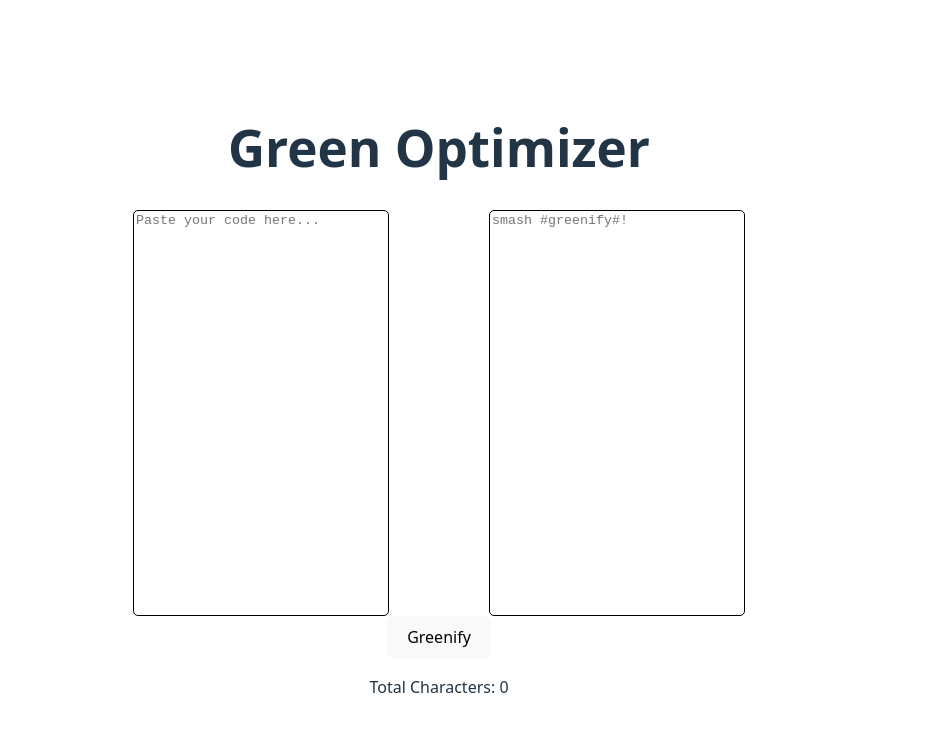
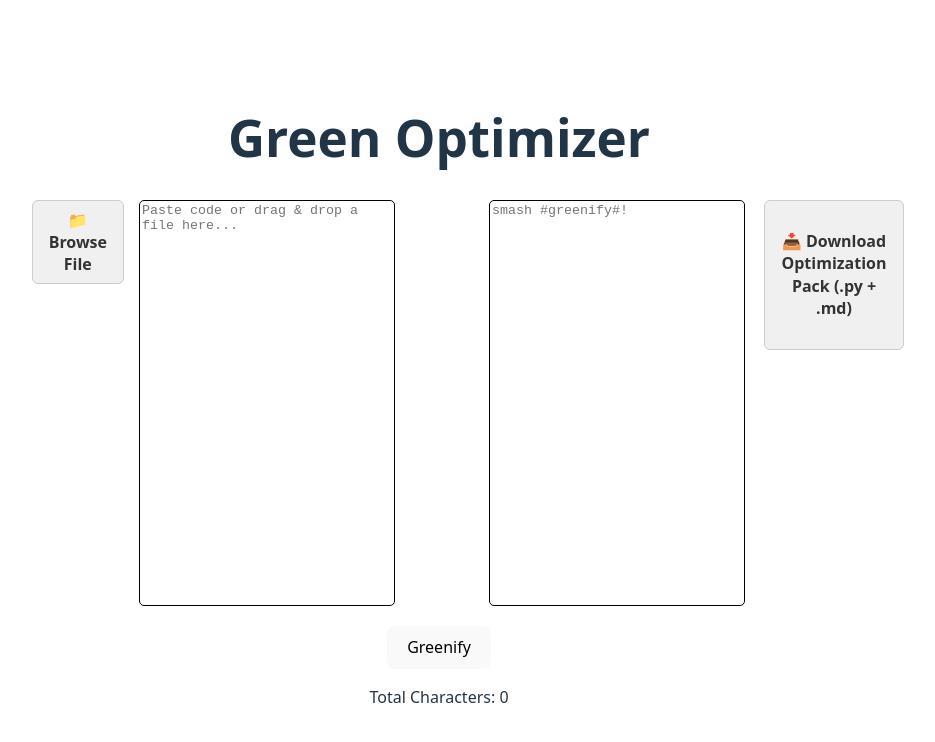
Before and after one commit to andreymalyshev-de/greenifier, a React app in the folder frontend/: page / in a window 1280 px wide. Shown: the top 742 px of the page, without its empty margins (201-1136 px from the left). Built offline with nearby package versions, Linux system fonts and the light colour scheme; the HTML template or start-up script is replaced by a standard one.

Commit message:
logic additions

```diff
--- a/frontend/src/App.css
+++ b/frontend/src/App.css
@@ -41,10 +41,12 @@
   color: #888;
 }
 
-.box-row{
+.box-row {
   display: grid;
-  gap: 100px;
+  gap: 100px; /* Reduced from 100px to pull blocks closer */
   grid-template-columns: 1fr 1fr;
+  justify-content: center; /* Ensures equal distance from the center */
+  margin-bottom: 20px;
 }
 
 .box {
@@ -56,3 +58,94 @@
   width: 250px;
   height: 400px
 }
+
+/* App.css */
+.input-wrapper {
+  position: relative;
+  display: flex;
+  flex-direction: column;
+}
+
+.dragging-active textarea {
+  border: 2px dashed #4CAF50; /* Green dashed border */
+  background-color: rgba(76, 175, 80, 0.05);
+}
+
+.drag-overlay {
+  position: absolute;
+  top: 0;
+  left: 0;
+  right: 0;
+  bottom: 0;
+  background-color: rgba(76, 175, 80, 0.9);
+  color: white;
+  display: flex;
+  justify-content: center;
+  align-items: center;
+  font-size: 1.5rem;
+  font-weight: bold;
+  border-radius: 8px;
+  pointer-events: none; /* Prevents the overlay from blocking the drop event */
+  z-index: 10;
+}
+
+.left-column {
+  display: flex;
+  flex-direction: column;
+  gap: 10px;
+  width: 100%;
+}
+
+/* Styles for the new "Browse" button */
+.secondary-btn {
+  padding: 8px 16px;
+  background-color: #f0f0f0;
+  color: #333;
+  border: 1px solid #ccc;
+  border-radius: 6px;
+  cursor: pointer;
+  font-weight: bold;
+  align-self: flex-start; /* Aligns the button to the left */
+  transition: all 0.2s ease;
+  position: absolute;
+  right: calc(100% + 15px); /* Pushes it 15px to the left of the textbox */
+  top: 0;
+}
+
+.secondary-btn:hover {
+  background-color: #e4e4e4;
+  border-color: #4CAF50;
+
+}
+
+.button-group {
+  display: flex;
+  position: relative;
+  width: 250px;
+  flex-direction: column;
+}
+
+.download-btn {
+  width: 140px;        /* Decreased width */
+  height: 150px;       /* Increased height */
+  white-space: normal;  /* Allows the text to wrap into multiple lines */
+  display: flex;
+  align-items: center;
+  justify-content: center;
+  text-align: center;
+  margin-left: 10px;
+  line-height: 1.4;    /* Better spacing for wrapped text */
+
+  padding: 8px 16px;
+  background-color: #f0f0f0;
+  color: #333;
+  border: 1px solid #ccc;
+  border-radius: 6px;
+  cursor: pointer;
+  font-weight: bold;
+  align-self: flex-start; /* Aligns the button to the left */
+  transition: all 0.2s ease;
+  position: absolute;
+  left: calc(100% + 15px); /* Pushes it 15px to the right of the textbox */
+  top: 0;
+}
--- a/frontend/src/App.tsx
+++ b/frontend/src/App.tsx
@@ -1,7 +1,10 @@
-import { useState } from 'react';
+import React, { useState } from 'react';
 import './App.css';
+import { useRef } from 'react';
 
 function App() {
+  // a hook for the state of the left box
+  const [isDragging, setIsDragging] = useState(false);
   // 1. Memory for the box where you type
   const [code, setCode] = useState("");
   // old input, new input(as a function) = useState converts given value to a variable
@@ -10,6 +13,12 @@ function App() {
   // 2. Memory for the box where the AI result will show up
   const [result, setResult] = useState("");
   //the same here
+
+  const[code_type, setCode_type] = useState("");
+  const[readme, setReadme] = useState("");
+
+  const fileInputRef = useRef<HTMLInputElement>(null); // reference hook
+  // it is referred by the input block. when browseClick activates this ref automatically gets the value of the input and clicks on it
 
   // 3. This function runs when you click the button
 const handleGreenify = async (e: React.MouseEvent<HTMLButtonElement>) => {
@@ -31,9 +40,11 @@ const handleGreenify = async (e: React.MouseEvent<HTMLButtonElement>) => {
       console.log("3. Parsed JSON object:", answer);
 
       // Explicitly check that the 'response' key exists and is a string
-      if (answer && typeof answer.response === "string") {
-        console.log("4. SUCCESS! Setting result text to:", answer.response);
-        setResult(answer.response);
+      if (answer && typeof answer.code === "string") {
+        console.log("4. SUCCESS! Setting result text to:", answer.code);
+        setResult(answer.code);
+        setCode_type(answer.code_type);
+        setReadme(answer.readme);
       } else {
         console.error("4. ERROR: The JSON doesn't have a valid 'response' key.");
         setResult("Error: Could not extract AI text.");
@@ -44,6 +55,70 @@ const handleGreenify = async (e: React.MouseEvent<HTMLButtonElement>) => {
       setResult("error");
     }
   };
+
+  // file uploading button
+  const handleFileUpload = (event: React.ChangeEvent<HTMLInputElement>) => {
+    const file = event.target.files?.[0];
+    if (!file) return;
+
+    // Green Check: Prevent massive files
+    if (file.size > 100000) {
+      alert("File is too large! Please upload a file smaller than 100KB.");
+      return;
+    }
+
+    //checks if it's not a photo etc.
+    if (!file.type.startsWith("text")) {
+      alert("Unsupported file type. Please select a text file.");
+      if (fileInputRef.current) {
+        fileInputRef.current.value = "";
+      }
+      return;
+    }
+
+    const reader = new FileReader();
+    reader.onload = (e) => {
+      const text = e.target?.result;
+      if (typeof text === "string") {
+        setCode(text);
+      }
+    };
+    reader.readAsText(file);
+
+    // Reset the input value so the user can upload the same file again if they want
+    if (fileInputRef.current) {
+      fileInputRef.current.value = "";
+    }
+  };
+
+  // 4. New Function: Link the pretty button to the ugly hidden input
+  const handleBrowseClick = () => {
+    fileInputRef.current?.click();
+  };
+
+  const handleDownload = () => {
+    if (result == "" || result == "Sorry, it doesn't seem to be a valid code!" || result == "Error: Could not extract AI text." || code_type == "error") {
+      alert("Nothing to download yet!"); //if bad code or nth submitted
+      return;
+    }
+    //code file
+    const codeBlob = new Blob([result], {type: "text/plain"});
+    const codeUrl = URL.createObjectURL(codeBlob);
+    const codeLink = document.createElement("a");
+    codeLink.href  = codeUrl;
+    codeLink.download = "optimized_code." + code_type;
+    codeLink.click(); //begins the download
+    URL.revokeObjectURL(codeUrl); //frees the memory
+
+    //README file
+    const readmeBlob = new Blob([readme], { type: "text/plain" });
+    const readmeURL = URL.createObjectURL(readmeBlob);
+    const readmeLink = document.createElement("a");
+    readmeLink.href = readmeURL;
+    readmeLink.download = "OPTIMIZATION_REPORT.md";
+    readmeLink.click();
+    URL.revokeObjectURL(readmeURL);
+  }
 
 /*     const click = () => {
     if (code =="Paste your code here...") {
@@ -57,25 +132,100 @@ const handleGreenify = async (e: React.MouseEvent<HTMLButtonElement>) => {
     }
   } */
 
+  const handleDragOver = (e: React.DragEvent<HTMLDivElement>) => {
+    e.preventDefault();
+    setIsDragging(true);
+  };
+
+  const handleDragLeave = (e: React.DragEvent<HTMLDivElement>) => {
+    e.preventDefault();
+    setIsDragging(false);
+  };
+
+  const handleDrop = (e: React.DragEvent<HTMLDivElement>) => { // <HTMLDivElement> specifies that e comes from <div>
+    e.preventDefault();
+    setIsDragging(false);
+
+    // Grab the first file dropped
+    const file = e.dataTransfer.files?.[0];
+    if (!file) return;
+
+    if (!file.type.startsWith("text")) {
+      alert("Unsupported file type. Please select a text file.");
+      return;
+    };
+
+    // prevents dropping of too big files
+    if (file.size > 100000) {
+      alert("File is too large! Please upload a file smaller than 100KB.");
+      return;
+    };
+
+    const reader = new FileReader();
+    reader.onload = (event) => { //onload will be called after the first read
+      const text = event.target?.result;
+      if (typeof text === "string") {
+        setCode(text);
+      }
+    };
+
+    reader.readAsText(file); // reader can only read a file ONCE
+  };
+
   return (
     <div className="main-container">
       <h1>Green Optimizer</h1>
 
       <div className="box-row">
+
+        <div className="button-group">
+
+            <button className="secondary-btn" onClick={handleBrowseClick}>
+              📁 Browse File
+            </button>
+            <input
+              type="file"
+              style={{ display: 'none' }} // Hides "Datei auswählen"
+              ref={fileInputRef} // Connects to the useRef hook
+              onChange={handleFileUpload}
+            />
         {/* Left Box: Input */}
+            <div
+              className={`input-wrapper ${isDragging ? 'dragging-active' : ''}`}
+              onDragOver={handleDragOver}
+              onDragLeave={handleDragLeave}
+              onDrop={handleDrop}
+              style={{ position: 'relative', width: '100%' }}
+            >
+              {isDragging && (
+                <div className="drag-overlay">
+                  Drop file to Greenify!
+                </div>
+              )}
+
               <textarea className='box'
-          placeholder="Paste your code here..."
+                placeholder="Paste code or drag & drop a file here..."
                 value={code}
                 onChange={(e) => setCode(e.target.value)}
               />
+            </div>
+        </div>
 
+        <div className="button-group">
         {/* Right Box: Output (You cannot type here) */}
           <textarea className='box'
             placeholder="smash #greenify#!"
             value={result}
             readOnly
           />
+
+            <button className="download-btn" onClick={handleDownload}>
+              📥 Download Optimization Pack (.py + .md)
+            </button>
         </div>
+
+      </div>
+
 
       <button onClick={handleGreenify}>
         Greenify
```
Also changed, not shown: 1 other file (tests, documents, lock files or other folders). Lines whose indentation alone changed are shown as unchanged.
